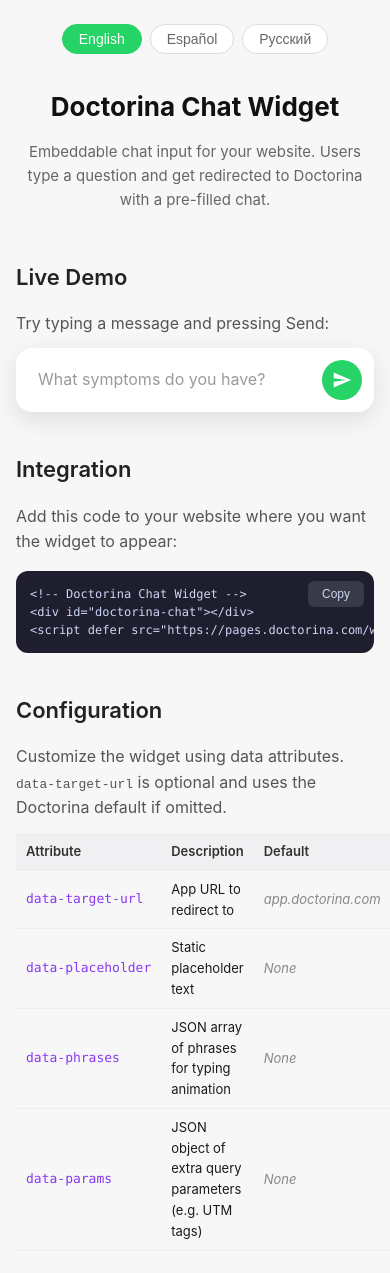
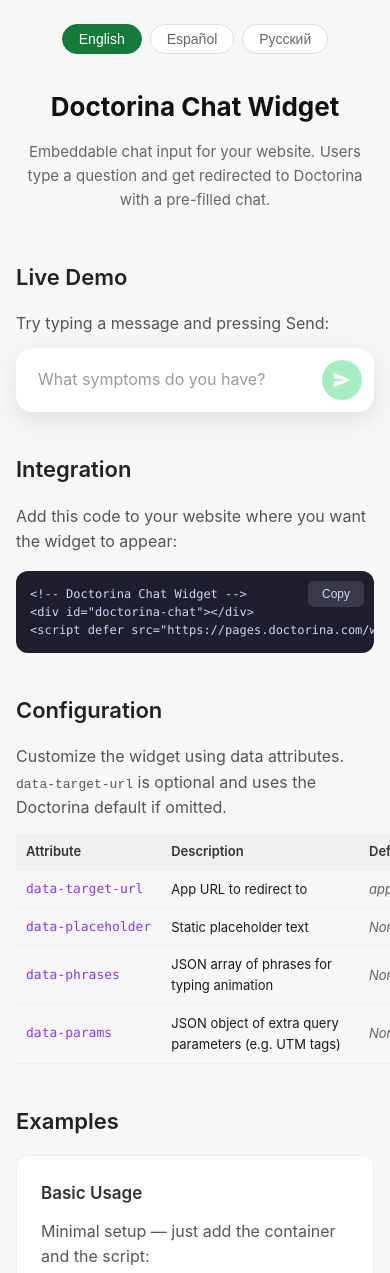
Before and after one commit to DoctorinaAI/pages, a website built with Vite: page pages/chat/index.html in a window 390 px wide. Shown: the top 1273 px of the page. Built offline with nearby package versions, Linux system fonts and the light colour scheme.

Commit message:
feat: enhance chat widget functionality with accessibility improvements and style updates

```diff
--- a/pages/chat/main.ts
+++ b/pages/chat/main.ts
@@ -155,7 +155,7 @@
     const app = document.getElementById('app')!;
 
     app.innerHTML = `
-    <div class="chat-page">
+    <main class="chat-page">
       <nav class="lang-switch" aria-label="Language">
         <button class="lang-btn ${lang === 'en' ? 'active' : ''}" data-lang="en" aria-pressed="${lang === 'en'}">English</button>
         <button class="lang-btn ${lang === 'es' ? 'active' : ''}" data-lang="es" aria-pressed="${lang === 'es'}">Español</button>
@@ -190,6 +190,7 @@
       <section class="chat-section" aria-labelledby="config-heading">
         <h2 id="config-heading">${t.config}</h2>
         <p>${t.configDesc}</p>
+        <div class="config-table-wrap">
           <table class="config-table" aria-label="${t.config}">
             <thead>
               <tr><th scope="col">${t.attrName}</th><th scope="col">${t.attrDesc}</th><th scope="col">${t.attrDefault}</th></tr>
@@ -201,6 +202,7 @@
               <tr><td>data-params</td><td>${t.attrParams}</td><td>${t.attrParamsDefault}</td></tr>
             </tbody>
           </table>
+        </div>
       </section>
 
       <section class="chat-section" aria-labelledby="examples-heading">
@@ -252,7 +254,7 @@
         <h3>${t.programmatic}</h3>
         <p>${t.programmaticDesc}</p>
       </section>
-    </div>
+    </main>
   `;
 
     // Update html lang attribute
--- a/pages/chat/style.css
+++ b/pages/chat/style.css
@@ -59,8 +59,8 @@
 }
 
 .lang-btn.active {
-    background: #25D366;
-    border-color: #25D366;
+    background: #167a3c;
+    border-color: #167a3c;
     color: #fff;
 }
 
@@ -168,7 +168,7 @@
 }
 
 .config-table td:nth-child(3) {
-    color: #888;
+    color: #616161;
     font-style: italic;
 }
 
@@ -203,8 +203,16 @@
         padding: 14px;
     }
 
+    .config-table-wrap {
+        overflow-x: auto;
+        -webkit-overflow-scrolling: touch;
+        margin: 0 -16px;
+        padding: 0 16px;
+    }
+
     .config-table {
         font-size: 13px;
+        min-width: 480px;
     }
 
     .config-table th,
--- a/src/widget/styles.ts
+++ b/src/widget/styles.ts
@@ -35,6 +35,11 @@
   overflow-y: auto;
 }
 
+.dchat-textarea:focus {
+  outline: none;
+  box-shadow: none;
+}
+
 .dchat-textarea::placeholder {
   color: rgba(0, 0, 0, 0.4);
 }
@@ -56,15 +61,21 @@
   -webkit-tap-highlight-color: transparent;
 }
 
-.dchat-btn:hover {
+.dchat-btn:hover:not(:disabled) {
   background: #1fb855;
+}
+
+.dchat-btn:disabled {
+  opacity: 0.4;
+  cursor: default;
+  transform: none;
 }
 
 .dchat-btn[title] {
   position: relative;
 }
 
-.dchat-btn:active {
+.dchat-btn:active:not(:disabled) {
   transform: scale(0.94);
 }
 
--- a/src/widget/ui.ts
+++ b/src/widget/ui.ts
@@ -8,7 +8,8 @@
   // Build DOM
   const box = document.createElement('div');
   box.className = 'dchat-box';
-  box.setAttribute('role', 'search');
+  box.setAttribute('role', 'form');
+  box.setAttribute('aria-label', 'Chat message');
 
   const textarea = document.createElement('textarea');
   textarea.className = 'dchat-textarea';
@@ -34,17 +35,28 @@
 
   // Auto-resize textarea
   function autoResize(): void {
-    textarea.style.height = '0px';
+    textarea.style.height = 'auto';
     textarea.style.height = Math.min(textarea.scrollHeight, 180) + 'px';
   }
   textarea.addEventListener('input', autoResize);
   autoResize();
 
+  // Toggle button state
+  function updateButton(): void {
+    const empty = textarea.value.trim() === '';
+    btn.disabled = empty;
+    btn.setAttribute('aria-disabled', String(empty));
+  }
+  textarea.addEventListener('input', updateButton);
+  updateButton();
+
   // Submit handler
   function submit(): void {
+    if (textarea.value.trim() === '') return;
     openTarget(config, textarea.value);
     textarea.value = '';
     autoResize();
+    updateButton();
   }
 
   btn.addEventListener('click', submit);
```
Also changed, not shown: .mcp.json (added), 1 other file. Lines whose indentation alone changed are shown as unchanged.
